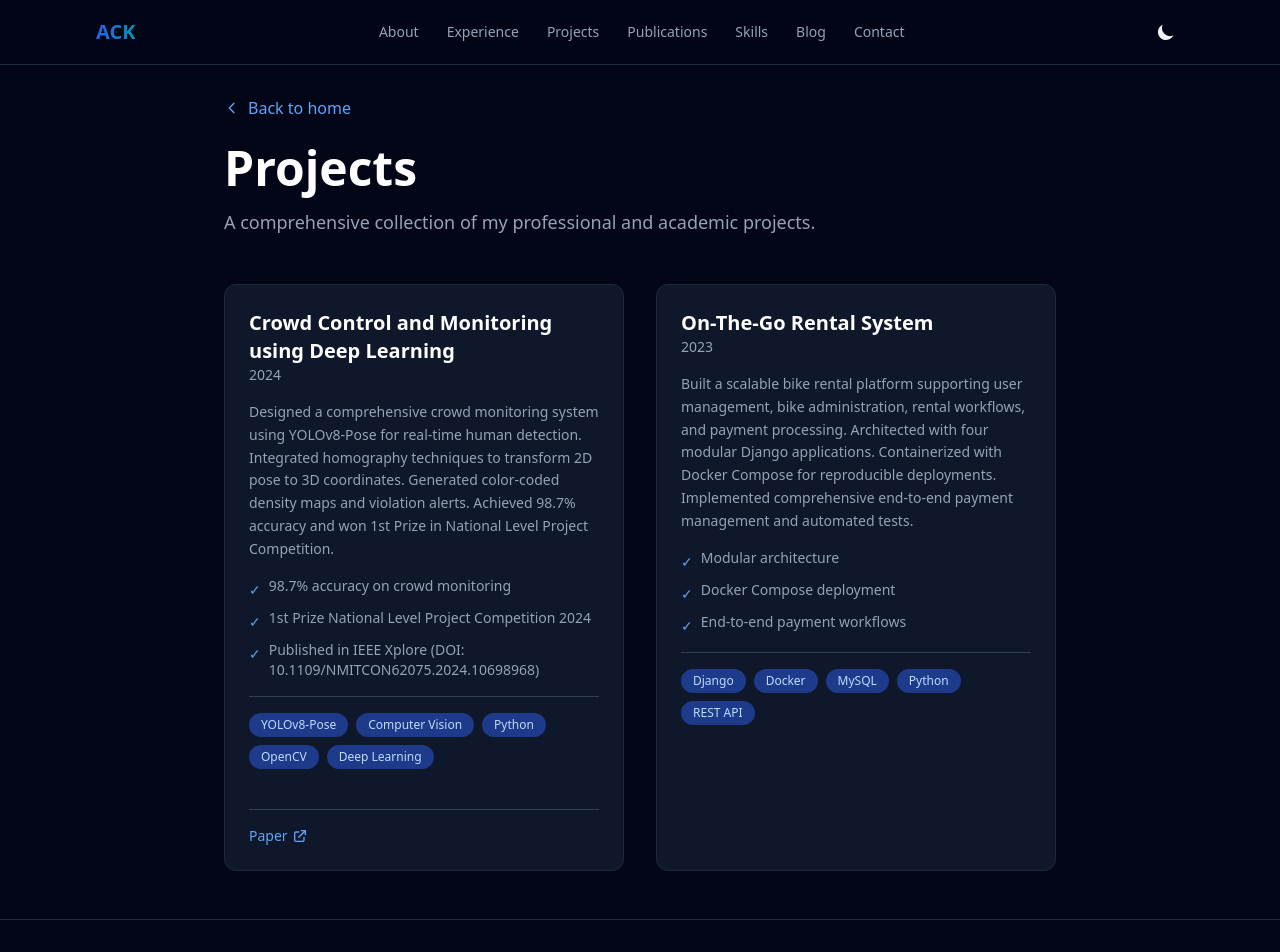
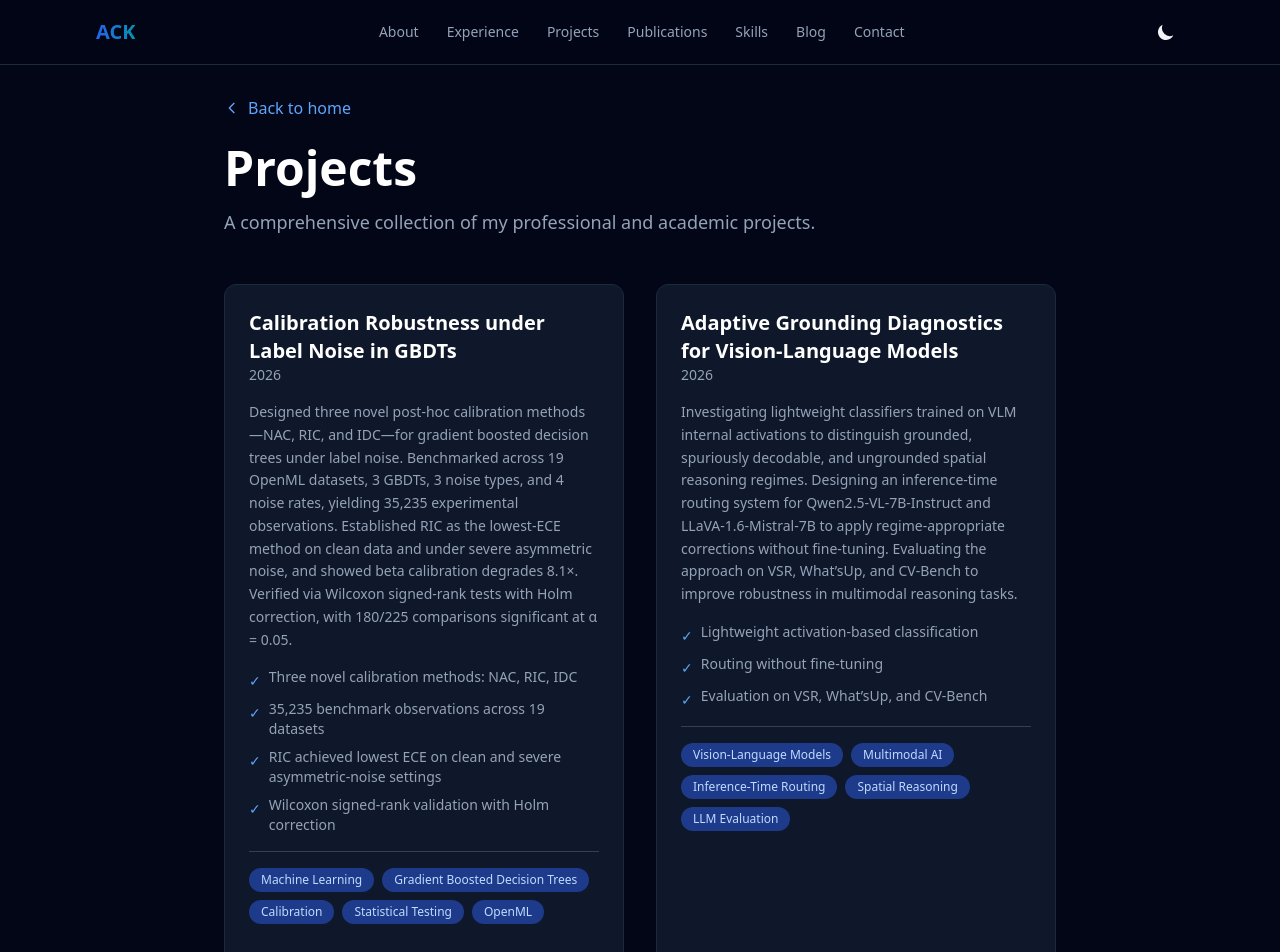
Before and after one commit to amithck/my-website, a Next.js app: page /projects in a window 1280 px wide. Shown: the top 952 px of the page. Built offline with nearby package versions, Linux system fonts and the light colour scheme.

Commit message:
adding projects and blog post

```diff
--- a/data/portfolio.ts
+++ b/data/portfolio.ts
@@ -17,6 +17,16 @@ export const portfolioData: PortfolioData = {
   },
   education: [
     {
+      school: 'University of Maryland, College Park',
+      degree: 'Master of Science',
+      field: 'Artificial Intelligence',
+      startDate: 'Aug 2026',
+      endDate: 'Present',
+      location: 'College Park, MD, USA',
+      gpa: '0.0 (ongoing first semester)',
+      highlights: [],
+    },
+    {
       school: 'Bangalore Institute of Technology',
       degree: 'Bachelor of Engineering',
       field: 'Computer Science',
@@ -32,7 +42,7 @@ export const portfolioData: PortfolioData = {
       company: 'F5 Networks',
       position: 'Software Development Engineer II',
       startDate: 'Jul 2024',
-      endDate: 'Present',
+      endDate: 'Aug 2026',
       location: 'Bangalore',
       description: [
         'Engineered network defense and private cloud products using Golang microservices',
@@ -86,6 +96,58 @@ export const portfolioData: PortfolioData = {
     },
   ],
   projects: [
+    {
+      id: 'calibration-robustness-gbdt',
+      title: 'Calibration Robustness under Label Noise in GBDTs',
+      description: 'Research on post-hoc calibration methods for gradient boosted decision trees under label noise, benchmarked across OpenML datasets and noise regimes.',
+      longDescription:
+        'Designed three novel post-hoc calibration methods—NAC, RIC, and IDC—for gradient boosted decision trees under label noise. Benchmarked across 19 OpenML datasets, 3 GBDTs, 3 noise types, and 4 noise rates, yielding 35,235 experimental observations. Established RIC as the lowest-ECE method on clean data and under severe asymmetric noise, and showed beta calibration degrades 8.1×. Verified via Wilcoxon signed-rank tests with Holm correction, with 180/225 comparisons significant at α = 0.05.',
+      technologies: ['Machine Learning', 'Gradient Boosted Decision Trees', 'Calibration', 'Statistical Testing', 'OpenML'],
+      highlights: [
+        'Three novel calibration methods: NAC, RIC, IDC',
+        '35,235 benchmark observations across 19 datasets',
+        'RIC achieved lowest ECE on clean and severe asymmetric-noise settings',
+        'Wilcoxon signed-rank validation with Holm correction',
+      ],
+      startDate: 'Sep 2026',
+      endDate: 'Present',
+      featured: true,
+      year: '2026',
+    },
+    {
+      id: 'adaptive-grounding-diagnostics',
+      title: 'Adaptive Grounding Diagnostics for Vision-Language Models',
+      description: 'Research on inference-time diagnostics and routing for VLMs to distinguish grounded, spuriously decodable, and ungrounded spatial reasoning regimes.',
+      longDescription:
+        'Investigating lightweight classifiers trained on VLM internal activations to distinguish grounded, spuriously decodable, and ungrounded spatial reasoning regimes. Designing an inference-time routing system for Qwen2.5-VL-7B-Instruct and LLaVA-1.6-Mistral-7B to apply regime-appropriate corrections without fine-tuning. Evaluating the approach on VSR, What’sUp, and CV-Bench to improve robustness in multimodal reasoning tasks.',
+      technologies: ['Vision-Language Models', 'Multimodal AI', 'Inference-Time Routing', 'Spatial Reasoning', 'LLM Evaluation'],
+      highlights: [
+        'Lightweight activation-based classification',
+        'Routing without fine-tuning',
+        'Evaluation on VSR, What’sUp, and CV-Bench',
+      ],
+      startDate: 'Sep 2026',
+      endDate: 'Present',
+      featured: true,
+      year: '2026',
+    },
+    {
+      id: 'ethical-dimensions-ai',
+      title: 'Ethical Dimensions of AI: A Critical Examination',
+      description: 'Analytical research paper examining structural, political, and economic factors influencing ethical risks in AI and automated decision-making.',
+      longDescription:
+        'Authoring an analytical research paper critically examining the structural, political, and economic forces shaping a significant ethical issue in AI, including algorithmic bias, surveillance, data privacy, and governance of automated decision-making. Synthesizing scholarly literature and theoretical frameworks to analyze implications for equity, accountability, and public trust in AI systems. Connecting academic theory to concrete real-world cases to develop evidence-based recommendations for more just and responsible AI development and deployment.',
+      technologies: ['AI Ethics', 'Policy Research', 'Academic Writing', 'Critical Analysis', 'Responsible AI'],
+      highlights: [
+        'Structural, political, and economic analysis of AI ethics',
+        'Evidence-based recommendations for accountable deployment',
+        'Bridges theory and real-world governance challenges',
+      ],
+      startDate: 'Aug 2026',
+      endDate: 'Present',
+      featured: true,
+      year: '2026',
+    },
     {
       id: 'crowd-control-monitoring',
       title: 'Crowd Control and Monitoring using Deep Learning',
```
Also changed, not shown: content/blog/thought-on-ai-art.md (added, +27 -0 lines).
